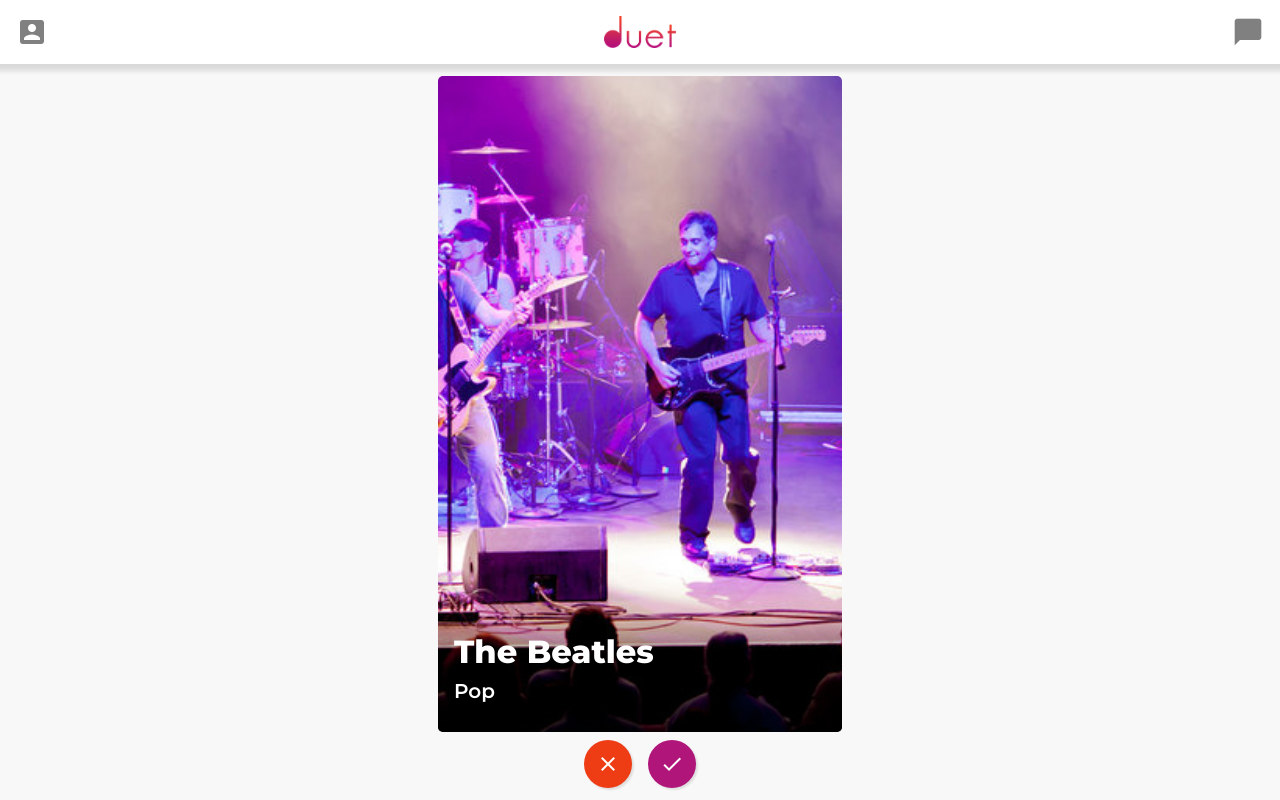
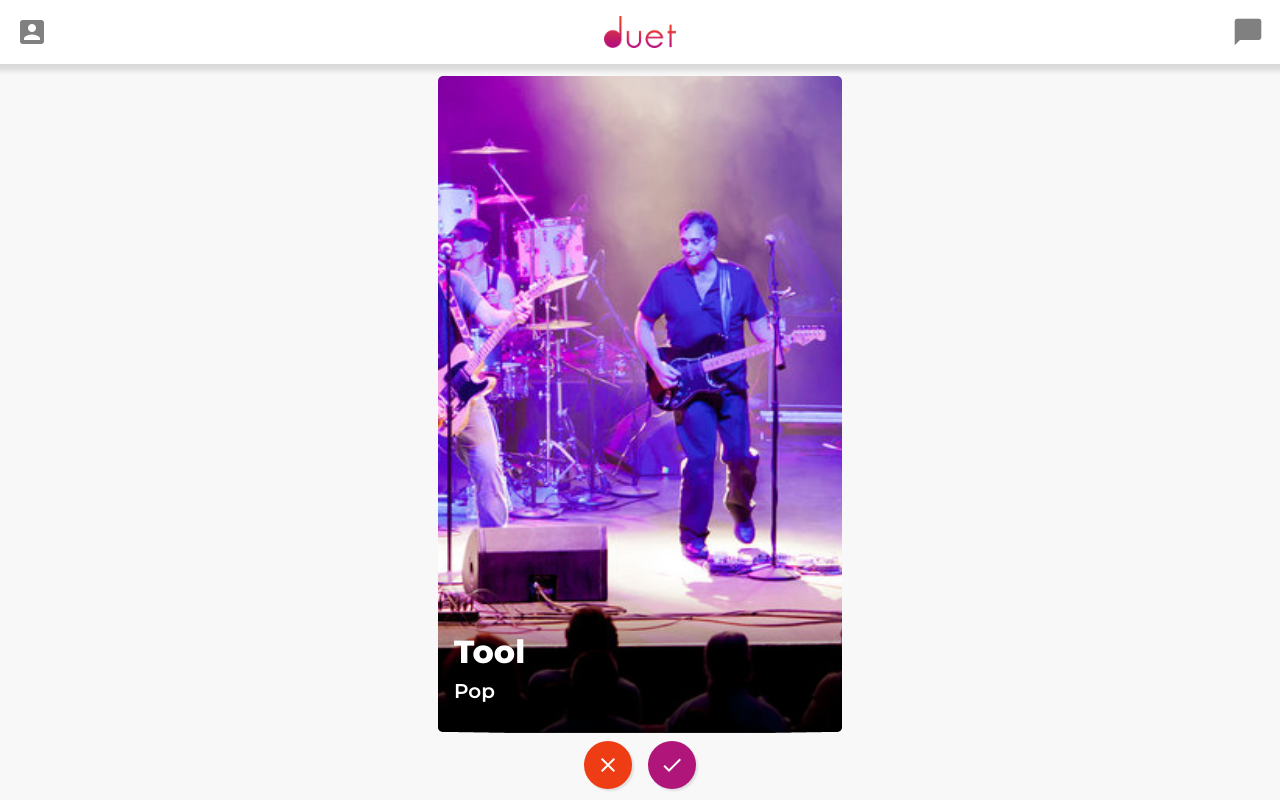
Before and after one commit to infinite-robots/duet-ui, a Vue app: page /bands in a window 1280 px wide. Built offline with nearby package versions, Linux system fonts and the light colour scheme.

Commit message:
card swiping

```diff
--- /dev/null
+++ b/src/components/CardStack.vue
@@ -0,0 +1,27 @@
+<template>
+  <div class="card-stack">
+    <swipe-card v-for="card in cards" :key="card.name" :card="card"
+      @cardAccepted="$emit('cardAccepted');"
+      @cardRejected="$emit('cardRejected');"
+    ></swipe-card>
+  </div>
+</template>
+
+<script>
+import SwipeCard from '@/components/SwipeCard.vue'
+
+export default {
+  name: 'CardStack',
+  props: ['cards'],
+  components: { SwipeCard }
+}
+</script>
+
+<style lang="scss">
+.card-stack {
+  position: relative;
+  display: flex;
+  justify-content: center;
+  height: calc(100vh - 123px);
+}
+</style>
--- a/src/components/SwipeCard.vue
+++ b/src/components/SwipeCard.vue
@@ -1,9 +1,12 @@
 <template>
-  <div class="swipe-card" :style="{ transform: transformString }" ref="interactElement">
+  <div class="swipe-card" :style="{ transform: transformString }" ref="interactElement" :class="{
+      isAnimating: isInteractAnimating,
+      isCurrent: isCurrent
+    }">
     <div class="img-wrap">
       <img src="../assets/band2.jpg" />
       <div class="swipe-card-info">
-        <p class="main-info">The Beatles</p>
+        <p class="main-info">{{ card.name }}</p>
         <p class="secondary-info">Pop</p>
       </div>
     </div>
@@ -15,8 +18,11 @@
 
 export default {
   name: 'SwipeCard',
+  props: ['card'],
   data() {
     return {
+      isCurrent: true,
+      isInteractAnimating: true,
       interactPosition: {
         x: 0,
         y: 0
@@ -25,20 +31,39 @@
   },
   computed: {
     transformString() {
-      const { x, y } = this.interactPosition;
-      return `translate3D(${x}px, ${y}px, 0)`;
+      if (!this.isInteractAnimating) {
+        const { x, y } = this.interactPosition;
+        return `translate3D(${x}px, ${y}px, 0)`;
+      }
+      return null;
     }
   },
   mounted() {
     const element = this.$refs.interactElement;
     interact(element).draggable({
+      onstart: () => {
+        this.isInteractAnimating = false;
+      },
       onmove: event => {
         const x = this.interactPosition.x + event.dx;
         const y = this.interactPosition.y + event.dy;
         this.interactSetPosition({ x, y });
       },
       onend: () => {
-        this.resetCardPosition();
+        const { x } = this.interactPosition;
+
+        console.log(x);
+
+        if (x > 120) {
+          console.log('accepted')
+          this.playCard(true);
+        } else if (x < -120) {
+          console.log('rejected')
+          this.playCard(false);
+        } else {
+          console.log('reset');
+          this.resetCardPosition();
+        }
       }
     });
   },
@@ -51,23 +76,59 @@
       this.interactPosition = { x, y };
     },
     resetCardPosition() {
+      this.isInteractAnimating = true;
       this.interactSetPosition({ x: 0, y: 0 });
     },
+    interactUnsetElement() {
+      interact(this.$refs.interactElement).unset();
+    },
+    playCard(like) {
+      if (like) {
+        this.interactSetPosition({x: 1000})
+        this.$emit('cardAccepted');
+      } else {
+        this.interactSetPosition({x: -1000})
+        this.$emit('cardRejected');
+      }
+      this.interactUnsetElement();
+    }
   }
 }
 </script>
 
 <style lang="scss">
 .swipe-card {
-  position: relative;
+  position: absolute;
   padding: 8px;
   border-radius: 5px;
   max-width: 420px;
   margin: 4px auto 0;
+
+  &.isCurrent {
+    pointer-events: auto;
+  }
+
+  &.isAnimating {
+    transition: transform 0.3s ease-in-out;
+  }
+}
+$cardsPositionOffset: 55vh * 0.06;
+$cardsScaleOffset: 0.08;
+$cardsTotal: 5;
+@for $i from 1 through $cardsTotal {
+  $index: $i - 1;
+  $translation: $cardsPositionOffset * $index;
+  $scale: 1 - ($cardsScaleOffset * $index);
+  .swipe-card:nth-child(#{$i}) {
+    z-index: $cardsTotal - $index;
+    transform: translateY($translation) scale($scale);
+  }
 }
 .img-wrap {
   position: relative;
   height: calc(100vh - 144px);
+  // border: 5px solid red;
+  border-radius: 5px;
   img {
     border-radius: 5px;
     height: 100%;
--- a/src/pages/BandSwiper.vue
+++ b/src/pages/BandSwiper.vue
@@ -4,7 +4,10 @@
       <p>Instead of building a traditional profile, we're going to present you with some bands and artists. Just swipe left or right to indicate if you like them or not, and we'll do the rest!</p>
     </Modal> -->
     <app-shell>
-      <swipe-card></swipe-card>
+      <card-stack :cards="cards"
+        @cardAccepted="handleCardAccepted"
+        @cardRejected="handleCardRejected"
+      ></card-stack>
       <swipe-tools></swipe-tools>
     </app-shell>
   </div>
@@ -13,12 +16,12 @@
 <script>
 import Modal from '@/components/Modal.vue'
 import AppShell from '@/components/AppShell.vue'
-import SwipeCard from '@/components/SwipeCard.vue'
+import CardStack from '@/components/CardStack.vue'
 import SwipeTools from '@/components/SwipeTools.vue'
 
 export default {
   name: 'BandSwiper',
-  components: { Modal, AppShell, SwipeCard, SwipeTools },
+  components: { Modal, AppShell, CardStack, SwipeTools },
   data() {
     return {
       cards: [
@@ -29,6 +32,14 @@
         {name: 'Eminem'},
       ]
     }
+  },
+  methods: {
+    handleCardAccepted() {
+      this.cards.shift();
+    },
+    handleCardRejected() {
+      this.cards.shift();
+    }
   }
 }
 </script>
```
